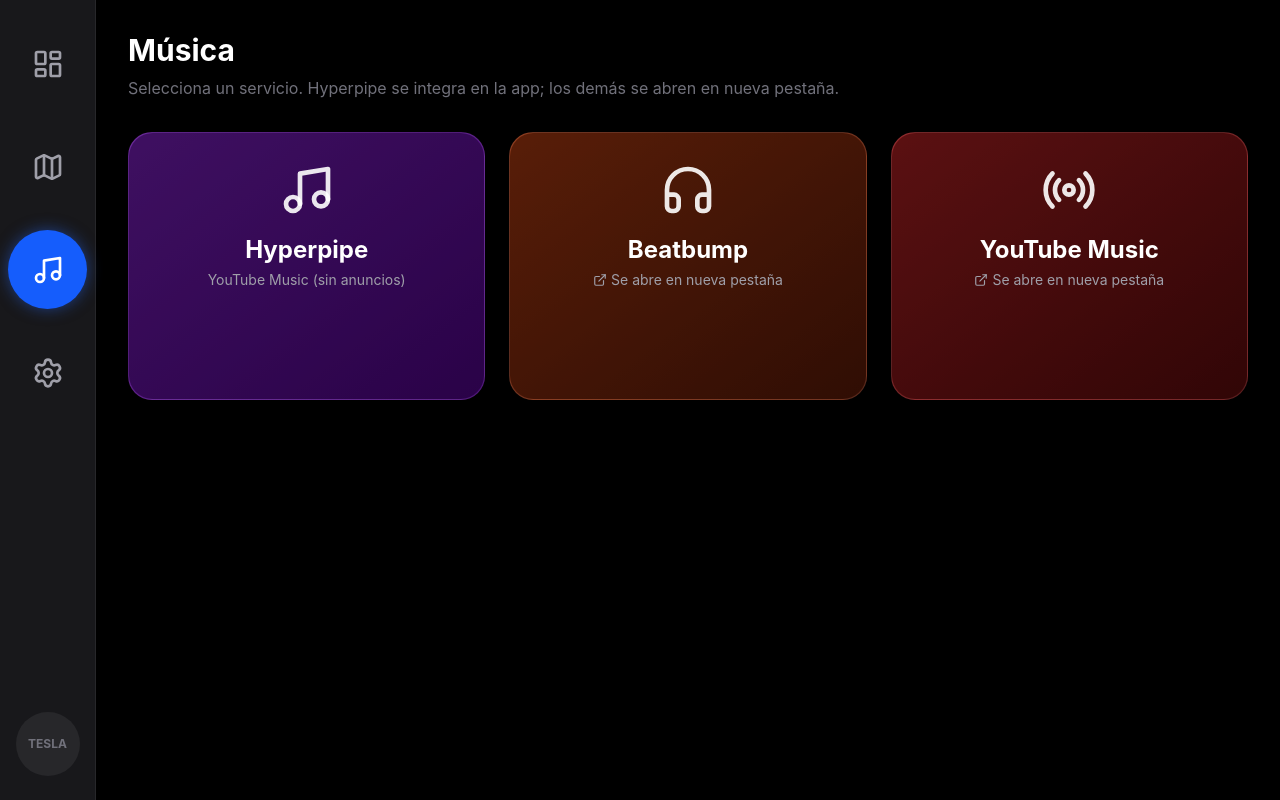
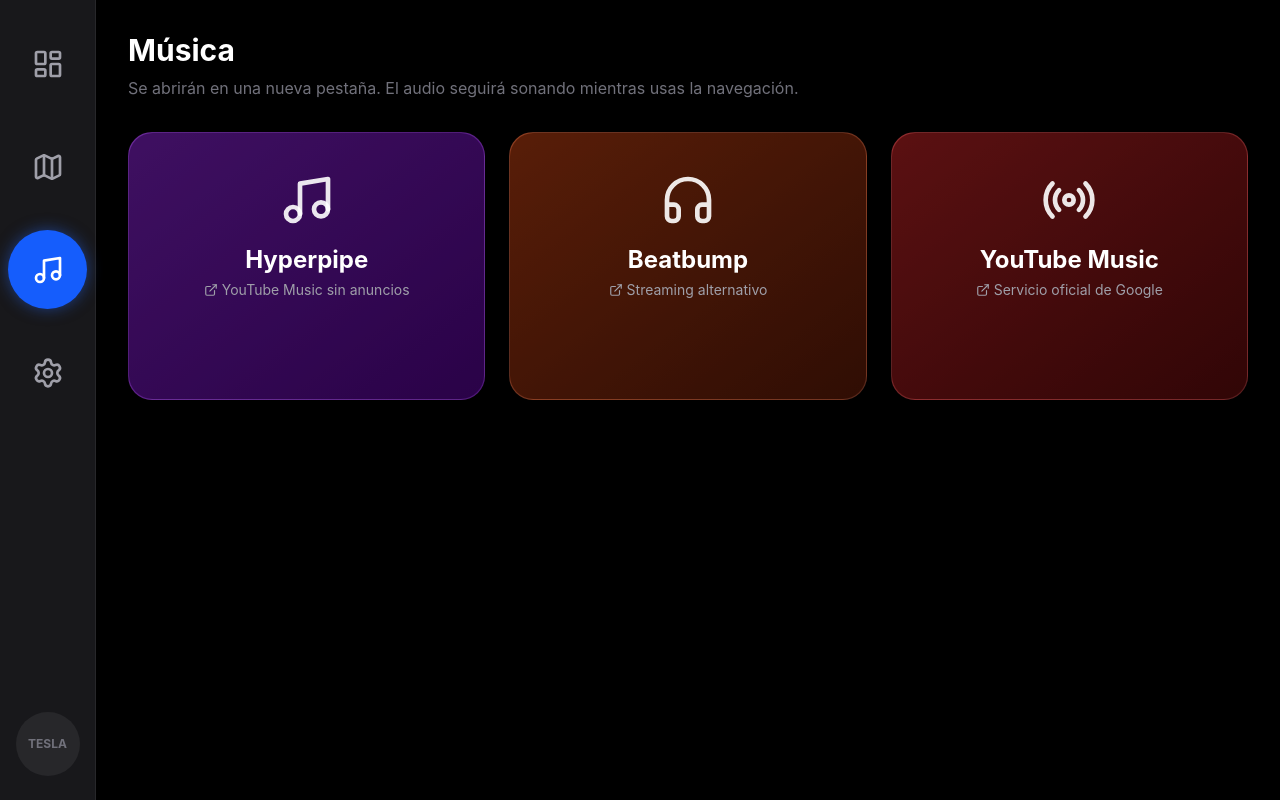
Before and after one commit to setumismo/SetuTesla, a React (Vite) app: page / in a window 1280 px wide. Both pictures are taken after a click on the button 47 px from the left and 269 px from the top of the page. Built offline with nearby package versions, Linux system fonts and the light colour scheme; no server answers.

Commit message:
refactor: all music services open in new tab for reliability

```diff
--- a/src/pages/Media.jsx
+++ b/src/pages/Media.jsx
@@ -1,104 +1,54 @@
-import React, { useState } from 'react';
-import { Play, ArrowLeft, Music, Radio, Headphones, ExternalLink } from 'lucide-react';
+import React from 'react';
+import { Music, Radio, Headphones, ExternalLink } from 'lucide-react';
 
 const SERVICES = [
     {
         id: 'hyperpipe',
         name: 'Hyperpipe',
-        description: 'YouTube Music (sin anuncios)',
+        description: 'YouTube Music sin anuncios',
         url: 'https://hyperpipe.surge.sh',
         icon: Music,
         gradient: 'from-purple-900 to-purple-950',
-        accent: 'border-purple-500',
-        embed: true, // Works in iframe
     },
     {
         id: 'beatbump',
         name: 'Beatbump',
-        description: 'Se abre en nueva pestaña',
+        description: 'Streaming alternativo',
         url: 'https://beatbump.io',
         icon: Headphones,
         gradient: 'from-orange-900 to-orange-950',
-        accent: 'border-orange-500',
-        embed: false, // Cloudflare blocks iframes
     },
     {
         id: 'ytmusic',
         name: 'YouTube Music',
-        description: 'Se abre en nueva pestaña',
+        description: 'Servicio oficial de Google',
         url: 'https://music.youtube.com',
         icon: Radio,
         gradient: 'from-red-900 to-red-950',
-        accent: 'border-red-500',
-        embed: false, // Google blocks iframes
     },
 ];
 
 const Media = () => {
-    const [activeService, setActiveService] = useState(null);
-
-    const handleSelect = (service) => {
-        if (service.embed) {
-            setActiveService(service);
-        } else {
-            // Open in new tab — Cloudflare/Google block iframes
-            window.open(service.url, '_blank');
-        }
-    };
-
-    const goBack = () => {
-        setActiveService(null);
-    };
-
-    // ── Fullscreen iframe view (only for embeddable services) ──
-    if (activeService) {
-        return (
-            <div className="h-full w-full relative bg-black overflow-hidden">
-                {/* Back button — large touch target */}
-                <button
-                    onClick={goBack}
-                    className="absolute top-4 left-4 z-20 w-16 h-16 bg-black/80 backdrop-blur-xl border border-zinc-700 rounded-full flex items-center justify-center text-white hover:bg-zinc-800 active:scale-95 transition-all shadow-2xl"
-                >
-                    <ArrowLeft size={28} />
-                </button>
-
-                {/* Service name pill */}
-                <div className="absolute top-5 left-24 z-20 px-4 py-2 bg-black/60 backdrop-blur-md border border-zinc-700 rounded-full">
-                    <span className="text-sm text-zinc-300 font-medium">{activeService.name}</span>
-                </div>
-
-                {/* Iframe */}
-                <iframe
-                    src={activeService.url}
-                    title={activeService.name}
-                    allow="autoplay; encrypted-media"
-                    className="w-full h-full border-0"
-                    style={{
-                        background: '#000',
-                        colorScheme: 'dark',
-                    }}
-                />
-            </div>
-        );
-    }
-
-    // ── Service selector view ───────────────────────────────
     return (
         <div className="h-full w-full p-8 bg-black">
             <h1 className="text-3xl font-bold text-white mb-2">Música</h1>
-            <p className="text-zinc-500 mb-8">Selecciona un servicio. Hyperpipe se integra en la app; los demás se abren en nueva pestaña.</p>
+            <p className="text-zinc-500 mb-8">
+                Se abrirán en una nueva pestaña. El audio seguirá sonando mientras usas la navegación.
+            </p>
 
             <div className="grid grid-cols-1 md:grid-cols-3 gap-6">
                 {SERVICES.map((service) => (
-                    <button
+                    <a
                         key={service.id}
-                        onClick={() => handleSelect(service)}
+                        href={service.url}
+                        target="_blank"
+                        rel="noopener noreferrer"
                         className={`
                             aspect-[4/3] rounded-3xl bg-gradient-to-br ${service.gradient}
-                            border border-white/10
+                            border border-white/10 hover:border-white/30
                             flex flex-col items-center justify-center gap-4
                             hover:scale-[1.02] active:scale-[0.98] transition-all cursor-pointer
-                            relative group overflow-hidden
+                            relative group overflow-hidden no-underline
                         `}
                     >
                         {/* Glow overlay */}
@@ -108,16 +58,17 @@
                         <div className="relative z-10 text-center">
                             <div className="text-2xl font-bold text-white">{service.name}</div>
                             <div className="text-sm text-zinc-400 mt-1 flex items-center justify-center gap-1">
-                                {!service.embed && <ExternalLink size={14} />}
+                                <ExternalLink size={14} />
                                 {service.description}
                             </div>
                         </div>
 
-                        {/* Play indicator */}
-                        <div className="relative z-10 w-16 h-16 rounded-full bg-white/10 backdrop-blur flex items-center justify-center opacity-0 group-hover:opacity-100 transition-all duration-300 transform translate-y-2 group-hover:translate-y-0">
-                            <Play size={28} fill="white" className="text-white ml-1" />
+                        {/* Open indicator */}
+                        <div className="relative z-10 px-6 py-3 rounded-full bg-white/10 backdrop-blur flex items-center justify-center gap-2 opacity-0 group-hover:opacity-100 transition-all duration-300 transform translate-y-2 group-hover:translate-y-0">
+                            <ExternalLink size={18} className="text-white" />
+                            <span className="text-white font-medium text-sm">Abrir</span>
                         </div>
-                    </button>
+                    </a>
                 ))}
             </div>
         </div>
```
Also changed, not shown: 1 other file (tests, documents, lock files or other folders).
